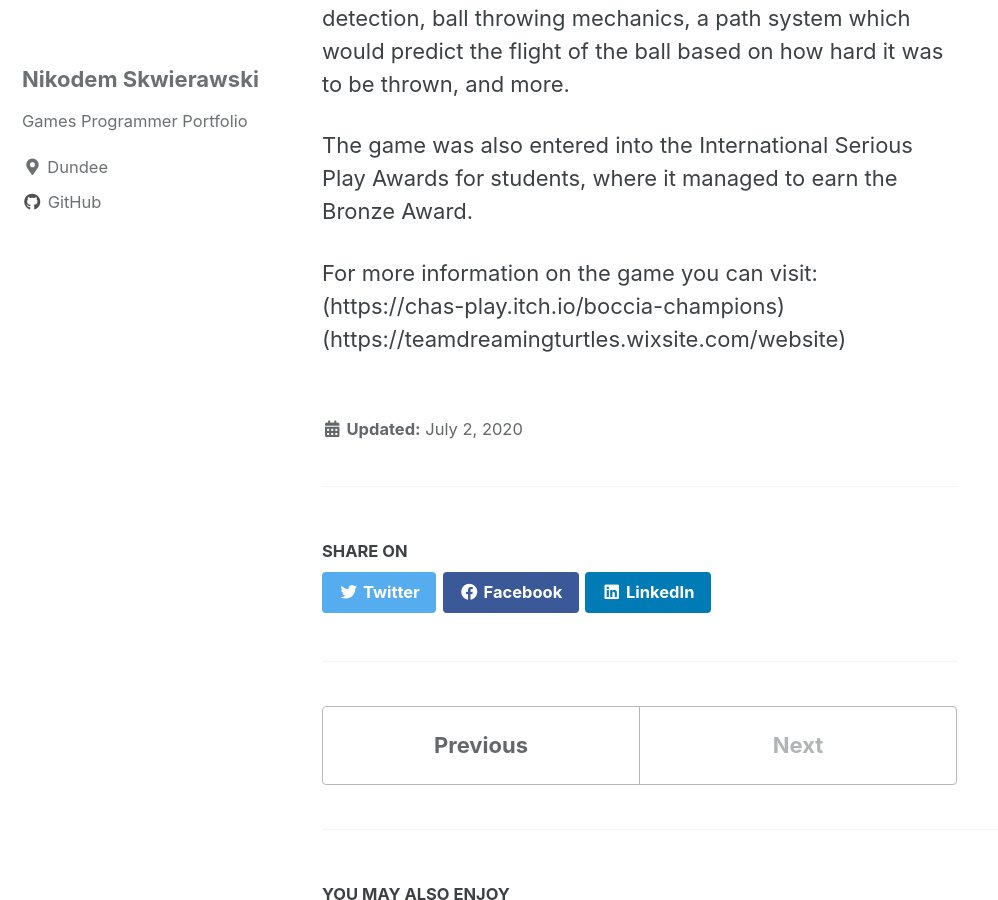
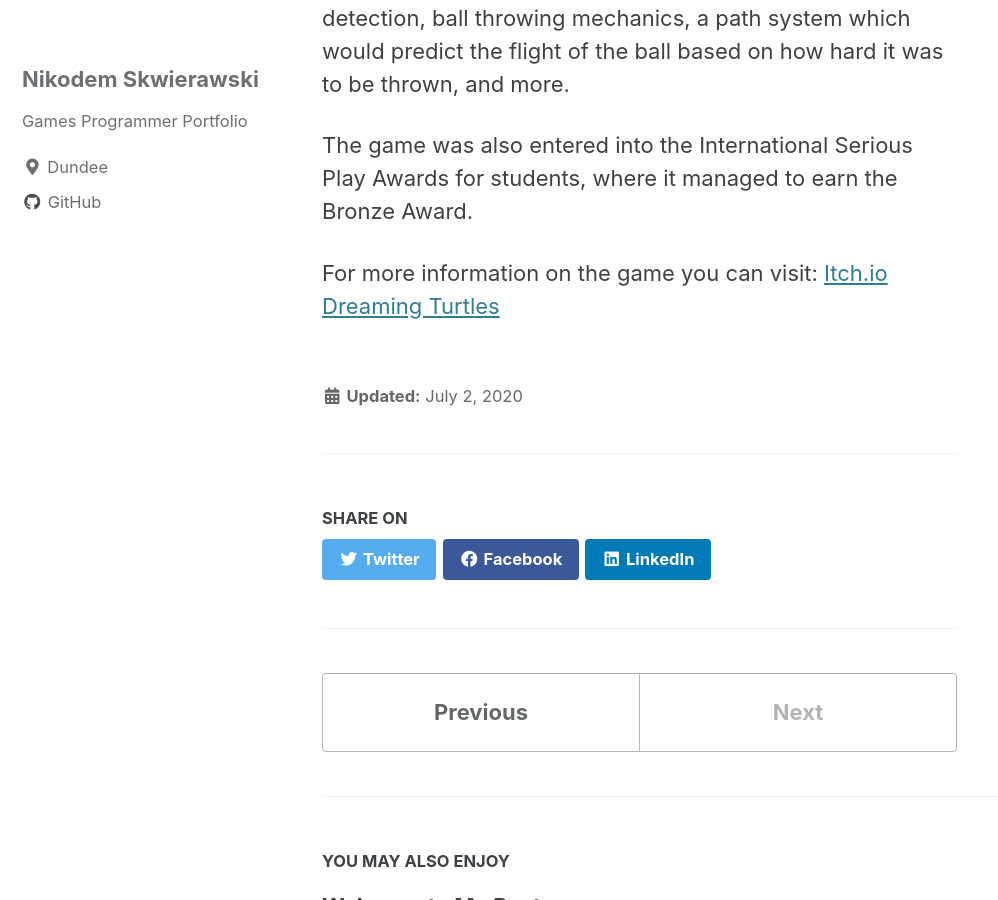
Before and after one commit to nikodems/nikodems.github.io, a Jekyll site: the page built from _posts/2020-07-02-boccia.md, in a window 1280 px wide and 900 px high, scrolled down 1619 px. Shown: the whole window, without its empty margins (0-998 px from the left). Built offline with Jekyll 4.4.1, drawn with Linux system fonts in a browser that asks for light colours; cached includes are drawn as plain includes.

Commit message:
Update 2020-07-02-boccia.md

```diff
--- a/_posts/2020-07-02-boccia.md
+++ b/_posts/2020-07-02-boccia.md
@@ -25,5 +25,5 @@ of the ball based on how hard it was to be thrown, and more.
 The game was also entered into the International Serious Play Awards for students, where it managed to earn the Bronze Award.
 
 For more information on the game you can visit:
-(https://chas-play.itch.io/boccia-champions)
-(https://teamdreamingturtles.wixsite.com/website)
+[Itch.io](https://chas-play.itch.io/boccia-champions)
+[Dreaming Turtles](https://teamdreamingturtles.wixsite.com/website)
```
